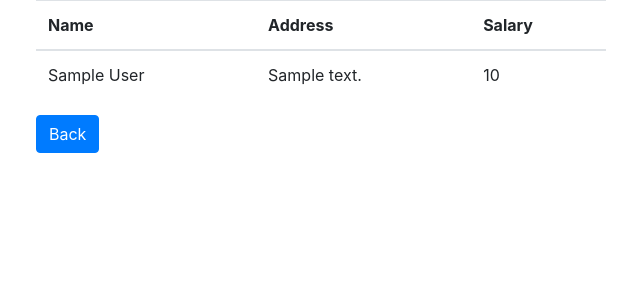
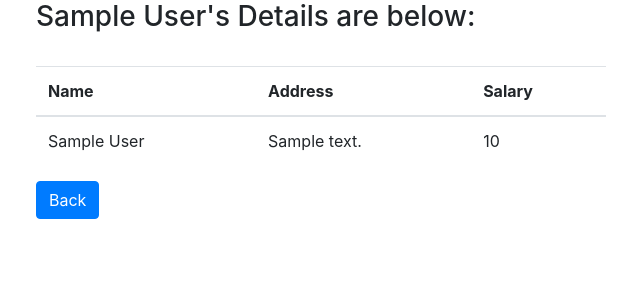
Before and after one commit to RwaMartin/employee, a PHP site: page /read.php?id=1 in a window 1280 px wide. Shown: the top 300 px of the page, without its empty margins (319-959 px from the left). Run offline with PHP 8.4, Linux system fonts and the light colour scheme; tables that the repository leaves empty or names only in its code hold one stand-in row (values such as "Sample post").

Commit message:
titleOnTheReadme

```diff
--- a/read.php
+++ b/read.php
@@ -66,10 +66,10 @@ if(isset($_GET["id"]) && !empty(trim($_GET["id"]))){
         <div class="container-fluid">
             <div class="row">
                 <div class="col-md-12">
+                    <h3><?php echo $row["name"]; ?>'s Details are below:</h3> <br>
                     <table class="table">
                         <thead>
                             <tr>
-
                                 <th scope="col">Name</th>
                                 <th scope="col">Address</th>
                                 <th scope="col">Salary</th>
```
